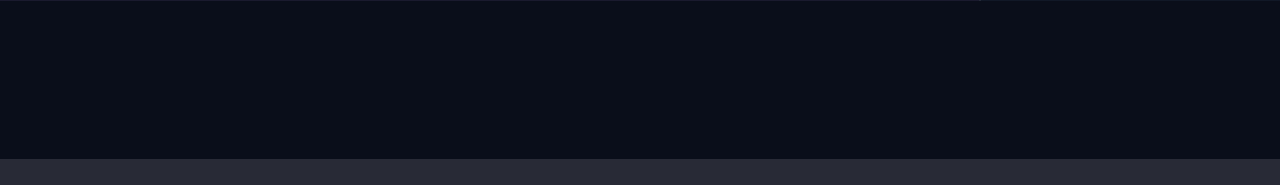
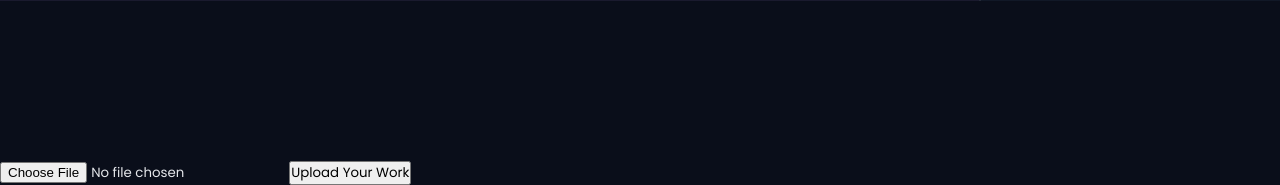
Before and after one commit to wekaruppasamyg/ai-proctoring, a Python web app: template templates/coding_exam.html in a window 1280 px wide. Shown: the part 641-826 px from the top of the page. Before the commit the page ends 800 px from the top, so only its background shows below. Run offline with Jinja, Linux system fonts and the light colour scheme; the template is opened without the code that fills it, so the values that code supplies are empty.

Commit message:
Update coding exam template

```diff
--- a/templates/coding_exam.html
+++ b/templates/coding_exam.html
@@ -561,3 +561,8 @@ document.addEventListener("keydown", e => {
 </script>
 </body>
 </html>
+
+<form method="POST" action="/upload-exam-file" enctype="multipart/form-data">
+    <input type="file" name="student_file" required>
+    <button type="submit">Upload Your Work</button>
+</form>
```
